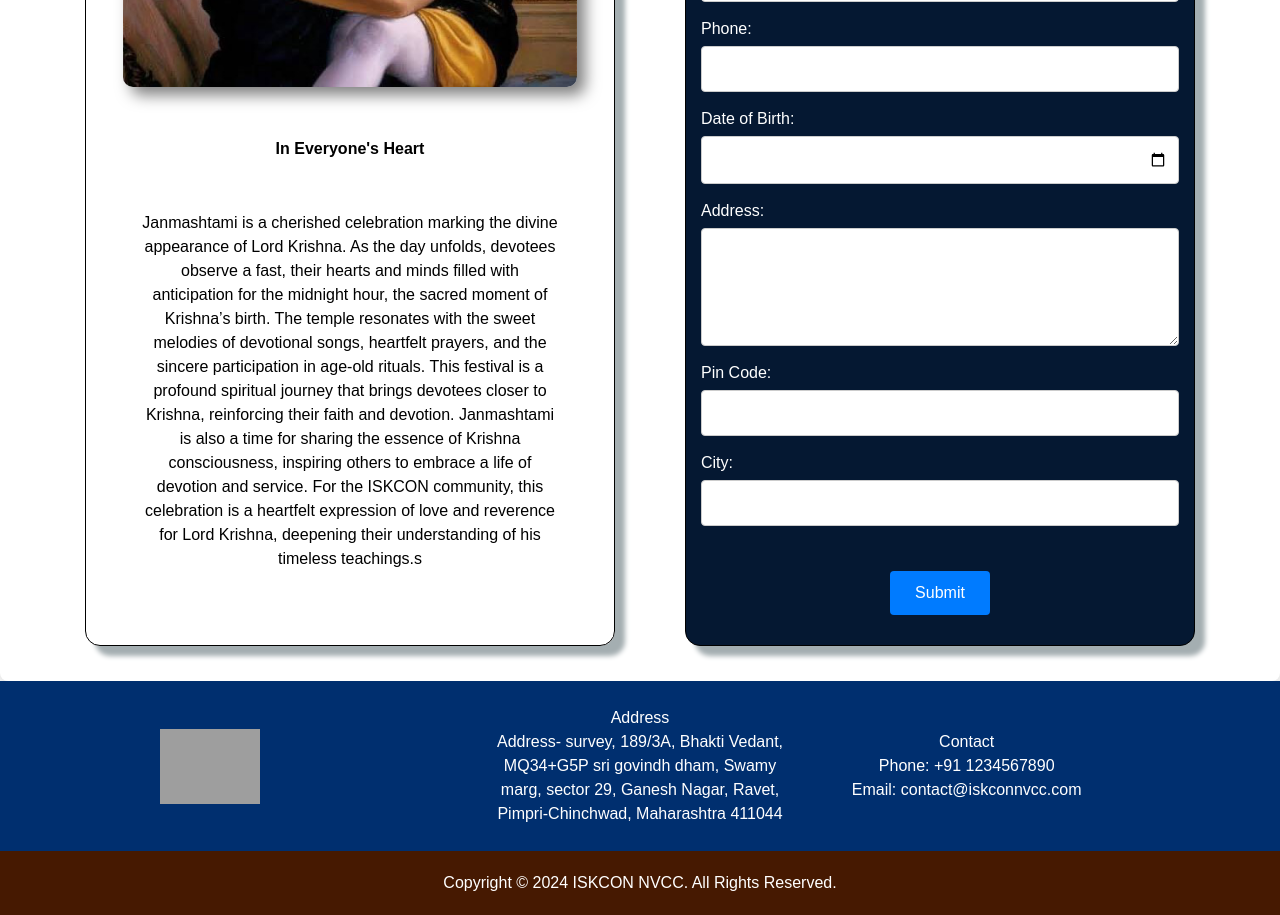
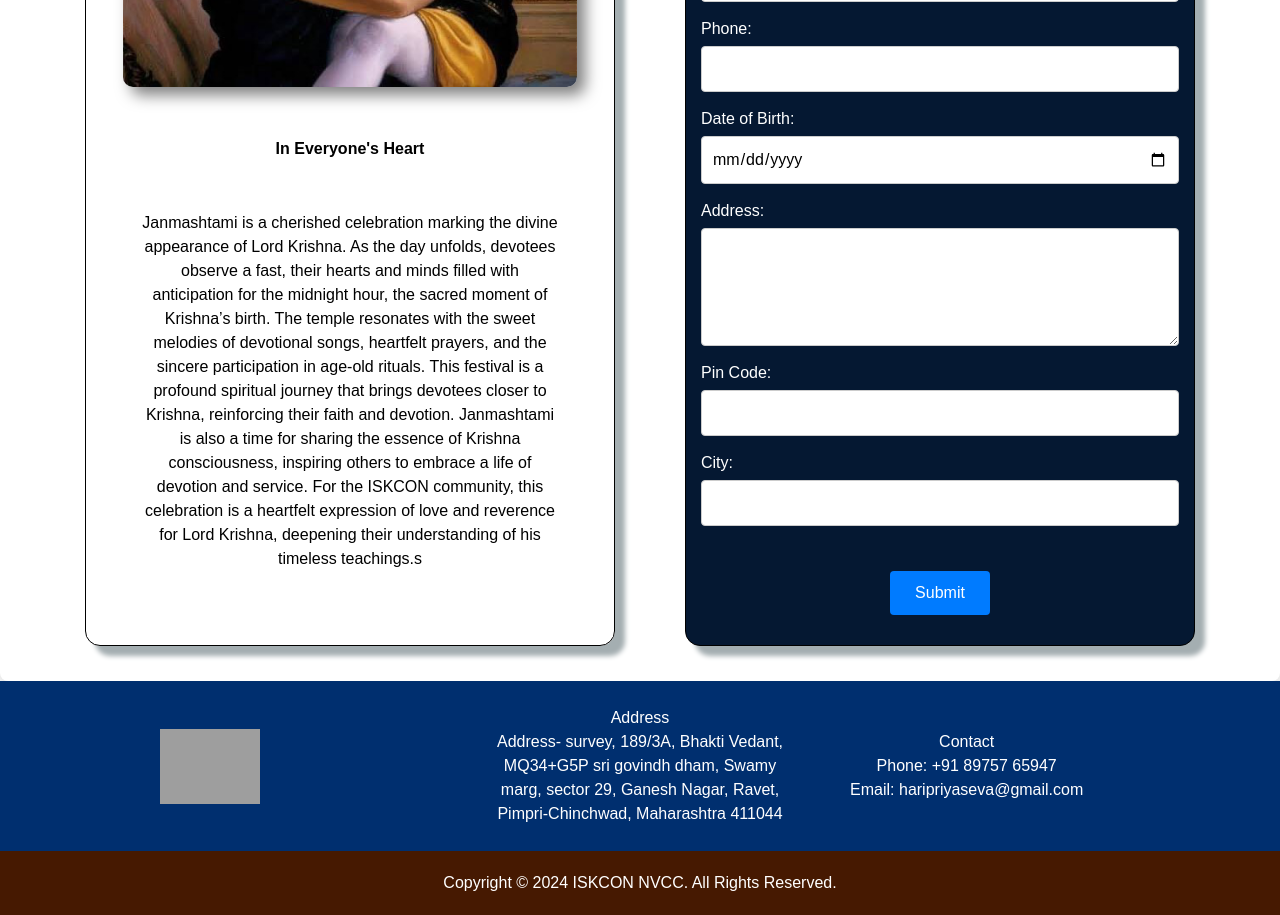
Before and after one commit to TStushar/Web-Donation, a React (Vite) app: page / in a window 1280 px wide. Shown: the part 3140-4055 px from the top of the page. Built offline with nearby package versions, Linux system fonts and the light colour scheme; grey boxes are pictures that could not be loaded.

Commit message:
Footer Updated-contacts, logo changed, payment page added

```diff
--- a/src/component/DonationFormSection/DonationFormSection.css
+++ b/src/component/DonationFormSection/DonationFormSection.css
@@ -99,6 +99,10 @@ form button {
     margin-top: 30px;
 }
 
+.text-black {
+    color: rgb(0, 0, 0);
+}
+
 form button {
     background-color: #007bff;
     color: white;
--- a/src/component/DonationFormSection/DonationFormSection.jsx
+++ b/src/component/DonationFormSection/DonationFormSection.jsx
@@ -46,7 +46,7 @@ function DonationFormSection() {
       <Quotes></Quotes>
       <Card></Card>
 
-      <div class="main-container1" ref={ref}>
+      <div class="main-container1">
         <div class="left-container">
           <img
             id="donate-left-img"
@@ -75,7 +75,7 @@ function DonationFormSection() {
             teachings.s{" "}
           </p>
         </div>
-        <div className="right-container">
+        <div className="right-container" ref={ref}>
           <h2>Please fill the details</h2>
           <form onSubmit={handleSubmit(onSubmit)}>
             <label htmlFor="name">Name:</label>
@@ -92,6 +92,7 @@ function DonationFormSection() {
             <input
               type="number"
               id="age"
+              className="text-black"
               {...register("age", { required: "Age is required", min: 1 })}
             />
             {errors.age && <p style={{ color: "red" }}>{errors.dob.message}</p>}
@@ -132,6 +133,7 @@ function DonationFormSection() {
             <input
               type="date"
               id="dob"
+              className="text-black"
               {...register("dob", { required: "Date of Birth is required" })}
             />
             {errors.dob && <p style={{ color: "red" }}>{errors.dob.message}</p>}
@@ -139,6 +141,7 @@ function DonationFormSection() {
             <label htmlFor="address">Address:</label>
             <textarea
               id="address"
+              className="text-black"
               rows="4"
               {...register("address", { required: "Address is required" })}
             />
@@ -172,7 +175,9 @@ function DonationFormSection() {
             )}
 
             <div id="donate-form-submit-btn">
-              <button type="submit">Submit</button>
+              <button type="submit">
+                <a href="https://pages.razorpay.com/eatsease">Submit</a>{" "}
+              </button>
             </div>
           </form>
         </div>
--- a/src/component/Footer/Footer.jsx
+++ b/src/component/Footer/Footer.jsx
@@ -22,8 +22,14 @@ function Footer() {
           </div>
           <div class="footer-section footer-contact">
             <h3>Contact</h3>
-            <p>Phone: +91 1234567890</p>
-            <p>Email: contact@iskconnvcc.com</p>
+            <p>
+              <a href="tel:+89757 65947">Phone: +91 89757 65947</a>
+            </p>
+            <p>
+              <a href="mailto:haripriyaseva@gmail.com">
+                Email: haripriyaseva@gmail.com
+              </a>
+            </p>
           </div>
         </div>
       </footer>
```
Also changed, not shown: src/component/DonationFormSection/logo.png.
